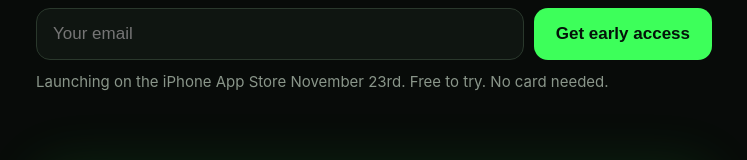
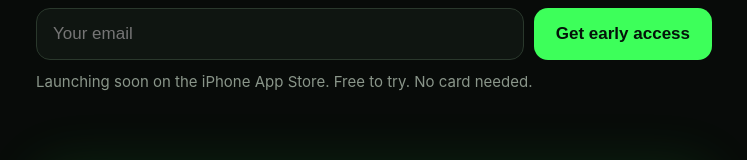
Before and after one commit to joonbugthegreat/flipmax-site, a plain HTML site: page index.html in a window 1280 px wide. Shown: the part 345-505 px from the top of the page, without its empty margins (266-1013 px from the left). Drawn offline with Linux system fonts and the light colour scheme.

Commit message:
Update index.html

```diff
--- a/index.html
+++ b/index.html
@@ -35,7 +35,7 @@ details p{margin:10px 0 0}
 <h1>Know the most you should pay for any car in 10 seconds.</h1>
 <p class="sub">Most bad flips are lost at the purchase, not the sale. FlipMax finds real cars for sale near you and gives you one number before you hand over cash, the most you can pay and still hit your profit.</p>
 <form class="form" id="f1"><input type="email" name="email" placeholder="Your email" autocomplete="email" required><button type="submit">Get early access</button></form>
-<p class="note">Launching on the iPhone App Store November 23rd. Free to try. No card needed.</p>
+<p class="note">Launching soon on the iPhone App Store. Free to try. No card needed.</p>
 <p class="msg" id="m1" role="status"></p>
 
 <div class="deal"><span class="tag">Example</span>
```
